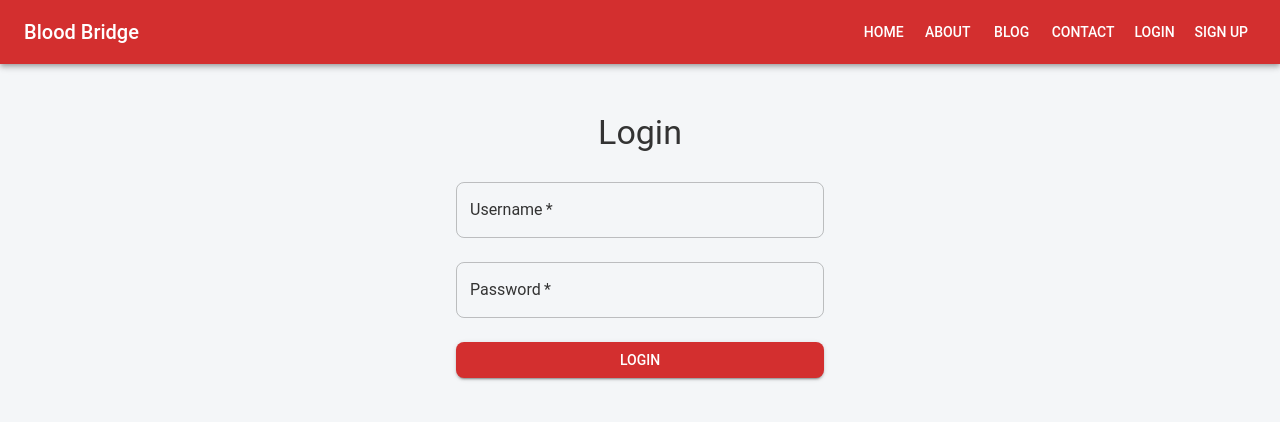
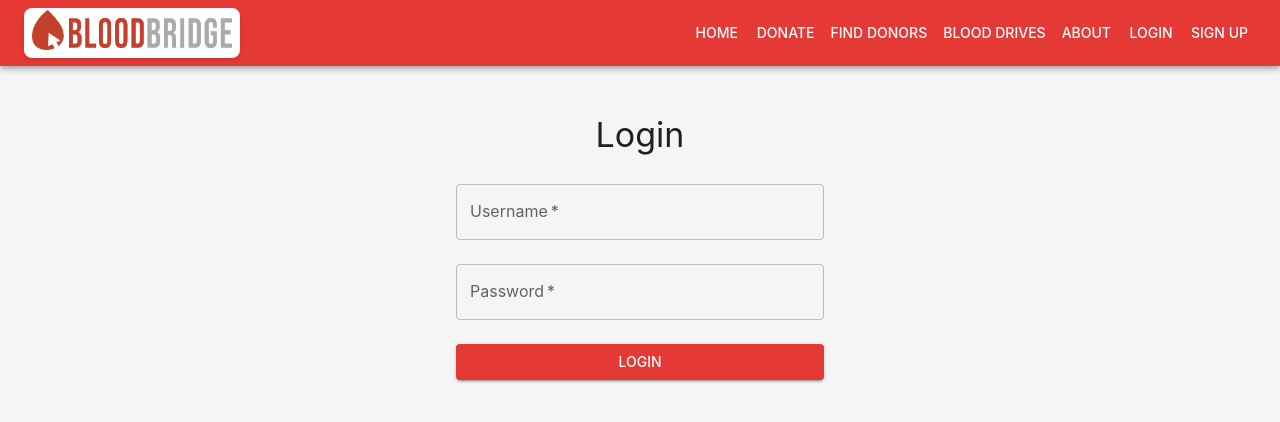
Before and after one commit to nisarul-dev/blood-bridge-2, a Next.js app: page /login in a window 1280 px wide. Shown: the top 422 px of the page. Built offline with nearby package versions, Linux system fonts and the light colour scheme.

Commit message:
New Navbar Design Implemented

```diff
--- a/package.json
+++ b/package.json
@@ -11,6 +11,7 @@
   "dependencies": {
     "@emotion/react": "^11.14.0",
     "@emotion/styled": "^11.14.0",
+    "@mui/icons-material": "^6.4.4",
     "@mui/material": "^6.4.2",
     "he": "^1.2.0",
     "next": "15.1.6",
--- a/src/components/Navbar.js
+++ b/src/components/Navbar.js
@@ -1,93 +1,183 @@
-import React from 'react';
-import { useState, useEffect } from "react";
-import Link from 'next/link';
-import { AppBar, Toolbar, Typography, Button, Box } from '@mui/material';
-import { useAuth } from '@/context/AuthContext.js';
+import React, { useState } from "react";
+import Link from "next/link";
+import {
+  AppBar,
+  Toolbar,
+  Typography,
+  Button,
+  IconButton,
+  Drawer,
+  List,
+  ListItem,
+  ListItemButton,
+  ListItemText,
+  Box,
+  useMediaQuery,
+  useTheme,
+} from "@mui/material";
+import Image from "next/image";
+import MenuIcon from "@mui/icons-material/Menu";
+import FavoriteIcon from "@mui/icons-material/Favorite";
+import { useAuth } from "@/context/AuthContext";
 
 const Navbar = () => {
+  const [mobileOpen, setMobileOpen] = useState(false);
+  const theme = useTheme();
+  const isMobile = useMediaQuery(theme.breakpoints.down("sm"));
 
-    const { isLoggedIn, logout } = useAuth();
+  const { isLoggedIn, logout } = useAuth(); // Accessing authentication state and logout function
 
-    // const [isLoggedIn, setIsLoggedIn] = useState(false);
+  const handleDrawerToggle = () => {
+    setMobileOpen(!mobileOpen);
+  };
 
-    // const checkLoginStatus = () => {
-    //   if (localStorage.getItem("token") !== null) {
-    //     setIsLoggedIn(true);
-    //   } else {
-    //     setIsLoggedIn(false);
-    //   }
-    // };
-
-    // useEffect(() => {
-    //   checkLoginStatus();
-    // }, []);
-
-    const handleLogout = () => {
-        localStorage.getItem("token") !== null && localStorage.removeItem("token");
-    }
+  const drawer = (
+    <Box onClick={handleDrawerToggle} sx={{ textAlign: "center" }}>
+      <Typography
+        variant="h6"
+        sx={{
+          my: 2,
+          display: "flex",
+          alignItems: "center",
+          justifyContent: "center",
+        }}
+      >
+        <FavoriteIcon sx={{ mr: 1 }} /> BloodBridge
+      </Typography>
+      <List>
+        <ListItem disablePadding>
+          <ListItemButton component={Link} href="/">
+            <ListItemText primary="Home" />
+          </ListItemButton>
+        </ListItem>
+        <ListItem disablePadding>
+          <ListItemButton component={Link} href="/donate">
+            <ListItemText primary="Donate" />
+          </ListItemButton>
+        </ListItem>
+        <ListItem disablePadding>
+          <ListItemButton component={Link} href="/find-donors">
+            <ListItemText primary="Find Donors" />
+          </ListItemButton>
+        </ListItem>
+        <ListItem disablePadding>
+          <ListItemButton component={Link} href="/blood-drives">
+            <ListItemText primary="Blood Drives" />
+          </ListItemButton>
+        </ListItem>
+        <ListItem disablePadding>
+          <ListItemButton component={Link} href="/about">
+            <ListItemText primary="About" />
+          </ListItemButton>
+        </ListItem>
+        {isLoggedIn ? (
+          <>
+            <ListItem disablePadding>
+              <ListItemButton component={Link} href="/create-post">
+                <ListItemText primary="Create Post" />
+              </ListItemButton>
+            </ListItem>
+            <ListItem disablePadding>
+              <ListItemButton onClick={logout}>
+                <ListItemText primary="Logout" />
+              </ListItemButton>
+            </ListItem>
+          </>
+        ) : (
+          <>
+            <ListItem disablePadding>
+              <ListItemButton component={Link} href="/login">
+                <ListItemText primary="Login" />
+              </ListItemButton>
+            </ListItem>
+            <ListItem disablePadding>
+              <ListItemButton component={Link} href="/signup">
+                <ListItemText primary="Sign Up" />
+              </ListItemButton>
+            </ListItem>
+          </>
+        )}
+      </List>
+    </Box>
+  );
 
   return (
-        <AppBar position="static" color="primary">
+    <>
+      <AppBar position="static">
         <Toolbar>
-                <Typography variant="h6" sx={{ flexGrow: 1 }}>
-                    <Link href="/" style={{ color: 'inherit', textDecoration: 'none' }}>
-                        Blood Bridge
+          <Typography
+            variant="p"
+            component="div"
+            sx={{ flexGrow: 1, display: "flex", alignItems: "center" }}
+          >
+            <Link href="/" className="logo-link">
+                <Image src="/BloodBridge-Logo.png" alt="BloodBridge Logo" width={200} height={40} />
             </Link>
           </Typography>
+          {isMobile ? (
+            <IconButton
+              color="inherit"
+              aria-label="open drawer"
+              edge="start"
+              onClick={handleDrawerToggle}
+            >
+              <MenuIcon />
+            </IconButton>
+          ) : (
             <Box>
-                    <Button color="inherit">
-                        <Link href="/" style={{ color: 'inherit', textDecoration: 'none' }}>
+              <Button color="inherit" component={Link} href="/">
                 Home
-                        </Link>
               </Button>
-                    <Button color="inherit">
-                        <Link href="/about" style={{ color: 'inherit', textDecoration: 'none' }}>
+              <Button color="inherit" component={Link} href="/donate">
+                Donate
+              </Button>
+              <Button color="inherit" component={Link} href="/find-donors">
+                Find Donors
+              </Button>
+              <Button color="inherit" component={Link} href="/blood-drives">
+                Blood Drives
+              </Button>
+              <Button color="inherit" component={Link} href="/about">
                 About
-                        </Link>
               </Button>
-                    <Button color="inherit">
-                        <Link href="/blog" style={{ color: 'inherit', textDecoration: 'none' }}>
-                            Blog
-                        </Link>
+              {isLoggedIn ? (
+                <>
+                  <Button color="inherit" component={Link} href="/create-post">
+                    Create Post
                   </Button>
-                    <Button color="inherit">
-                        <Link href="/contact" style={{ color: 'inherit', textDecoration: 'none' }}>
-                            Contact
-                        </Link>
-                    </Button>
-                    { isLoggedIn === false ?
-                        <>
-                            <Button color="inherit">
-                                <Link href="/login" style={{ color: 'inherit', textDecoration: 'none' }}>
-                                    Login
-                                </Link>
-                            </Button>
-
-                            <Button color="inherit">
-                                <Link href="/signup" style={{ color: 'inherit', textDecoration: 'none' }}>
-                                    Sign Up
-                                </Link>
+                  <Button onClick={logout} color="inherit">
+                    Logout
                   </Button>
                 </>
-                        :
+              ) : (
                 <>
-                            <Button color="inherit">
-                                <Link href="/create-post" style={{ color: 'inherit', textDecoration: 'none' }}>
-                                    Create Post
-                                </Link>
+                  <Button color="inherit" component={Link} href="/login">
+                    Login
                   </Button>
-                            <Button onClick={logout} color="inherit">
-                                {/* <Link href="/logout" style={{ color: 'inherit', textDecoration: 'none' }}> */}
-                                    Logout
-                                {/* </Link> */}
+                  <Button color="inherit" component={Link} href="/signup">
+                    Sign Up
                   </Button>
                 </>
-                    }
-
-
+              )}
             </Box>
+          )}
         </Toolbar>
       </AppBar>
+      <Drawer
+        variant="temporary"
+        open={mobileOpen}
+        onClose={handleDrawerToggle}
+        ModalProps={{
+          keepMounted: true, // Better open performance on mobile.
+        }}
+        sx={{
+          display: { xs: "block", sm: "none" },
+          "& .MuiDrawer-paper": { boxSizing: "border-box", width: 240 },
+        }}
+      >
+        {drawer}
+      </Drawer>
+    </>
   );
 };
 
--- a/src/styles/globals.css
+++ b/src/styles/globals.css
@@ -0,0 +1,21 @@
+/* Home Page */
+
+.logo-link {
+    background-color: white;
+    border-radius: 8px;
+    padding: 2px 8px ;
+    margin-top: 8px;
+    margin-bottom: 8px;
+    display: inline-block;
+    box-shadow: 0 2px 4px rgba(0, 0, 0, 0.1);
+}
+
+.logo-link:hover {
+    background-color: rgb(203, 248, 255);
+    border-radius: 8px;
+    padding: 2px 8px ;
+    margin-top: 8px;
+    margin-bottom: 8px;
+    display: inline-block;
+    box-shadow: 0 2px 4px rgba(0, 0, 0, 0.1);
+}
--- a/src/themes/theme.js
+++ b/src/themes/theme.js
@@ -1,40 +1,50 @@
-import { createTheme } from '@mui/material/styles';
+"use client"
+
+import { createTheme } from "@mui/material/styles"
 
 const theme = createTheme({
   palette: {
     primary: {
-            main: '#d32f2f', // Blood-red theme
+      main: "#e53935",
+      light: "#ff6f60",
+      dark: "#ab000d",
+      contrastText: "#ffffff",
     },
     secondary: {
-            main: '#f57c00', // Accent color
+      main: "#1e88e5",
+      light: "#6ab7ff",
+      dark: "#005cb2",
+      contrastText: "#ffffff",
     },
     background: {
-            default: '#f4f6f8', // Light background
-            paper: '#ffffff',
+      default: "#f5f5f5",
+      paper: "#ffffff",
     },
   },
   typography: {
-        fontFamily: "'Roboto', 'Helvetica', 'Arial', sans-serif",
+    fontFamily: "Inter, Roboto, Arial, sans-serif",
     h1: {
-            fontSize: '2.5rem',
-            fontWeight: 600,
+      fontWeight: 700,
+      fontSize: "2.5rem",
+      "@media (min-width:600px)": {
+        fontSize: "3.5rem",
+      },
     },
     h2: {
-            fontSize: '2rem',
-            fontWeight: 500,
-        },
-        body1: {
-            fontSize: '1rem',
-            color: '#333333',
-        },
-        body2: {
-            fontSize: '0.875rem',
-            color: '#555555',
+      fontWeight: 600,
+      fontSize: "2rem",
+      "@media (min-width:600px)": {
+        fontSize: "2.5rem",
       },
     },
-    shape: {
-        borderRadius: 8,
+    h3: {
+      fontWeight: 600,
+      fontSize: "1.75rem",
+      "@media (min-width:600px)": {
+        fontSize: "2rem",
       },
-});
+    },
+  },
+})
 
-export default theme;
+export default theme
```
Also changed, not shown: public/BloodBridge-Logo.png (added), 1 other file (tests, documents, lock files or other folders). Lines whose indentation alone changed are shown as unchanged.
